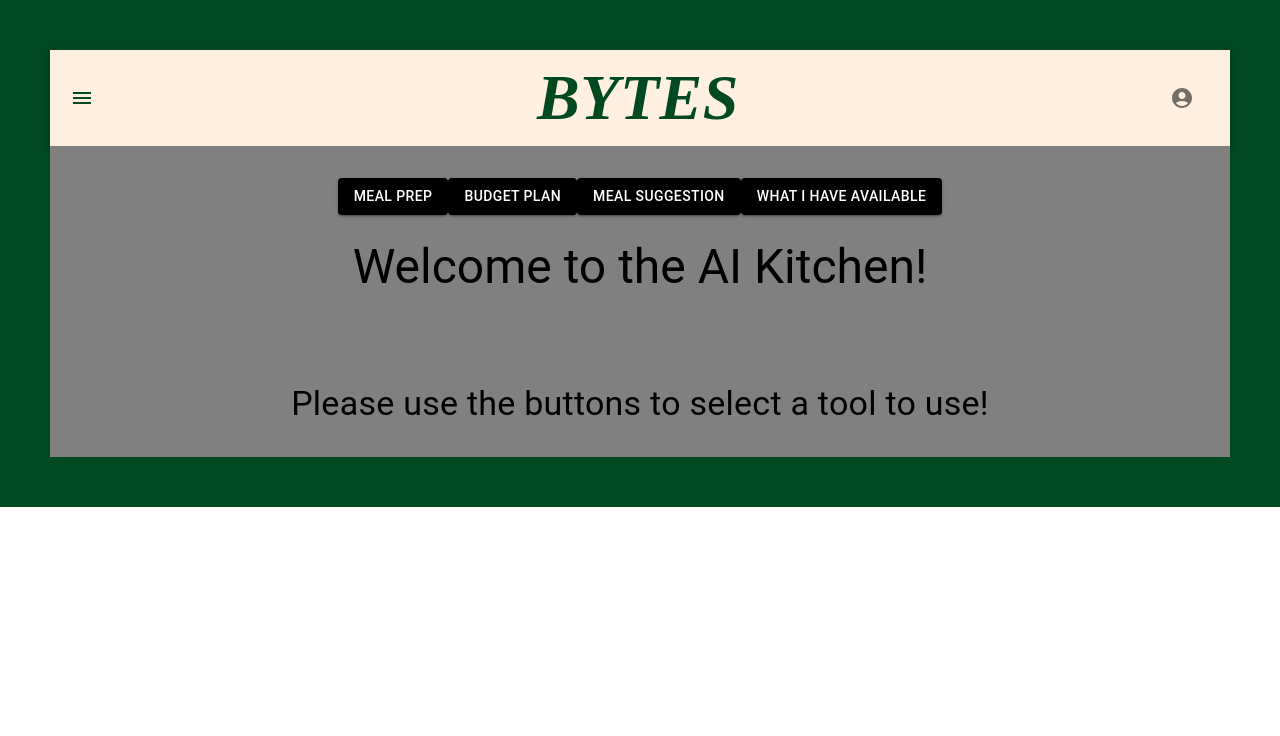
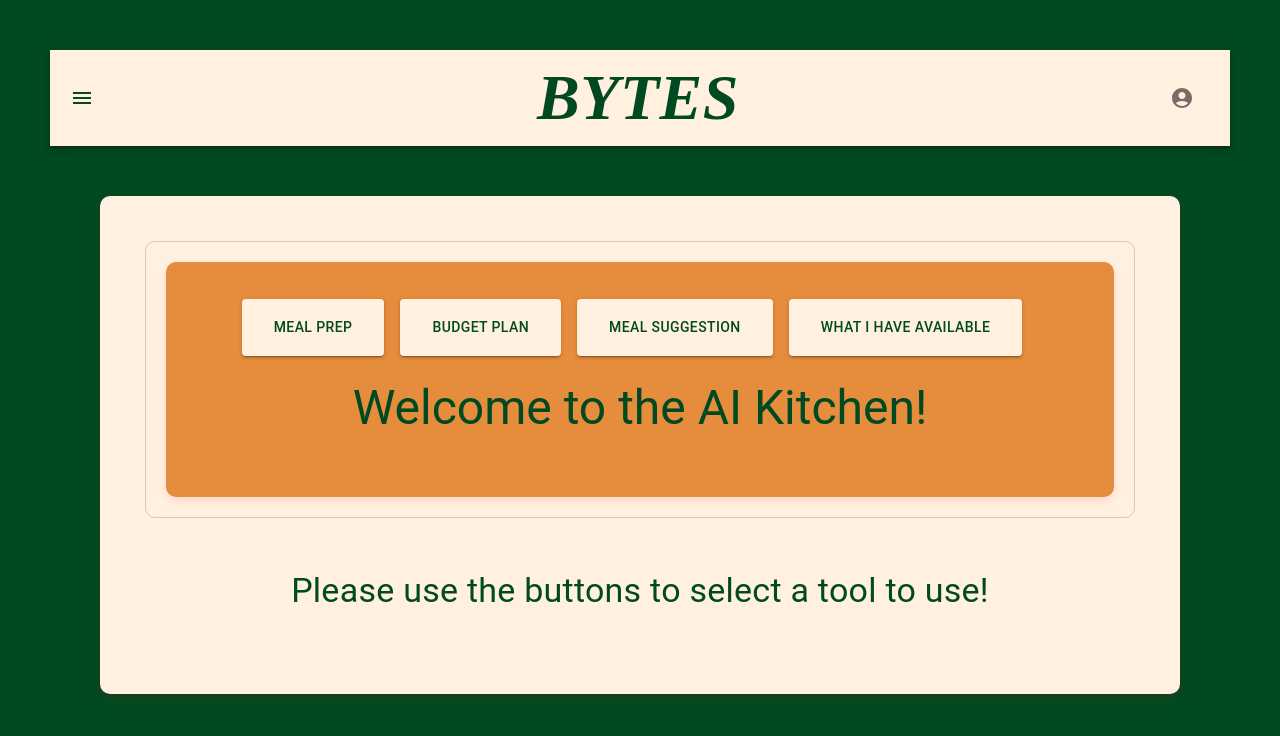
Before and after one commit to tmpurcell/recipe-book, a React (Create React App) app in the folder Frontend/recipe-book/: page /AIKitchen in a window 1280 px wide. Shown: the top 736 px of the page. Built offline with nearby package versions, Linux system fonts and the light colour scheme.

Commit message:
CSS styled for pages and elements

```diff
--- a/Frontend/recipe-book/src/App.css
+++ b/Frontend/recipe-book/src/App.css
@@ -2,6 +2,7 @@
   text-align: center;
   background-color: #004921;
   padding: 50px;
+  min-height: 100vh
 }
 
   .App-logo {
@@ -152,3 +153,40 @@
     box-shadow: 0 4px 8px rgba(255, 0, 0, 0.1);
     padding: 20px; /* Adjust as needed */
   }
+
+  .AI-container {
+    background-color: #e58c3d;
+    border-radius: 10px;
+    box-shadow: 0 4px 8px rgba(255, 0, 0, 0.1);
+    width: auto;
+    margin: 10px;
+    padding: 5px;
+  }
+
+  .AI-container-2 {
+    background-color: #fff0e0;
+    border-radius: 10px;
+    box-shadow: 0 4px 8px rgba(255, 0, 0, 0.1);
+    width: auto;
+    padding: 25px;
+    margin: 50px;
+    padding-bottom: 50px;
+  }
+
+  .meal-ai-container {
+    border: 1px solid #ccc;
+    border-radius: 10px;
+    padding: 10px;
+    margin: 20px;
+  }
+
+  .AI-meal-contain {
+    background-color: #e58c3d;
+    border-radius: 10px;
+    box-shadow: 0 4px 8px rgba(255, 0, 0, 0.1);
+    width: auto;
+    padding: 25px;
+    margin: 50px;
+    padding: 50px;
+    color: #004921;
+  }
--- a/Frontend/recipe-book/src/App.js
+++ b/Frontend/recipe-book/src/App.js
@@ -20,9 +20,9 @@ import { AIRecipeProvider } from './aiRecipeContext';
 
 function App() {
     return (
+      <div className="App">
       <RecipeProvider>
         <AIRecipeProvider>
-        <div className="App">
           <Router>
             <Header />
             <Routes>
@@ -38,9 +38,9 @@ function App() {
               <Route path='/AvailableItems' element={<AvailableItems />} />
             </Routes>
           </Router>
-        </div>
         </AIRecipeProvider>
       </RecipeProvider>
+      </div>
     );
 }
 
--- a/Frontend/recipe-book/src/components/AIKitchenPage.js
+++ b/Frontend/recipe-book/src/components/AIKitchenPage.js
@@ -6,24 +6,72 @@ import { Typography } from '@mui/material';
 
 export default function AIKitchen() {
     return (
-        <Box sx ={{ width: 'auto', bgcolor: 'gray', p: 4}}>
-            <Button component={Link} to="/mealprep" variant="contained" sx={{ backgroundColor: 'black', color: 'white' }}>
+        <div className='meal-ai-container'>
+            <div class='AI-container'>
+                <Box sx={{ width: 'auto', p: 4 }}>
+                    <Button
+                        component={Link}
+                        to="/mealprep"
+                        variant="contained"
+                        sx={{
+                            backgroundColor: '#fff0e0',
+                            color: '#004921', '&:hover': {backgroundColor: '#004921'},
+                            px: 4, // horizontal padding
+                            py: 2, // vertical padding
+                            mr: 2, // right margin
+                        }}
+                    >
                         Meal Prep
                     </Button>
-            <Button component={Link} to="/budgetplan" variant="contained" sx={{ backgroundColor: 'black', color: 'white' }}>
+                    <Button
+                        component={Link}
+                        to="/budgetplan"
+                        variant="contained"
+                        sx={{
+                            backgroundColor: '#fff0e0',
+                            color: '#004921', '&:hover': {backgroundColor: '#004921'},
+                            px: 4, // horizontal padding
+                            py: 2, // vertical padding
+                            mr: 2, // right margin
+                        }}
+                    >
                         Budget Plan
                     </Button>
-            <Button component={Link} to="/mealsuggestion" variant="contained" sx={{ backgroundColor: 'black', color: 'white' }}>
+                    <Button
+                        component={Link}
+                        to="/mealsuggestion"
+                        variant="contained"
+                        sx={{
+                            backgroundColor: '#fff0e0',
+                            color: '#004921', '&:hover': {backgroundColor: '#004921'},
+                            px: 4, // horizontal padding
+                            py: 2, // vertical padding
+                            mr: 2, // right margin
+                        }}
+                    >
                         Meal Suggestion
                     </Button>
-            <Button component={Link} to="/availableitems" variant="contained" sx={{ backgroundColor: 'black', color: 'white' }}>
+                    <Button
+                        component={Link}
+                        to="/availableitems"
+                        variant="contained"
+                        sx={{
+                            backgroundColor: '#fff0e0',
+                            color: '#004921', '&:hover': {backgroundColor: '#004921'},
+                            px: 4, // horizontal padding
+                            py: 2, // vertical padding
+                            mr: 2, // right margin
+                        }}
+                    >
                         What I Have Available
                     </Button>
-            <Typography component = 'h1' style={{ color: 'transparent'}}> filler </Typography>
-                <Typography variant='h3' component='h1'>
+                    <Typography component='h1' style={{ color: 'transparent' }}> filler </Typography>
+                    <Typography variant='h3' component='h1' style={{color: '#004921'}}>
                         Welcome to the AI Kitchen!
                     </Typography>
-                <Typography component = 'h1' style={{ color: 'transparent'}}> filler </Typography>
+                    <Typography component='h1' style={{ color: 'transparent' }}> filler </Typography>
                 </Box>
+            </div>
+        </div>
     );
 }
--- a/Frontend/recipe-book/src/components/AddRecipeButton.js
+++ b/Frontend/recipe-book/src/components/AddRecipeButton.js
@@ -19,7 +19,7 @@ const AddRecipeButton = ({ recipeName, ingredients, steps, onAddToMyRecipes }) =
   };
 
   return (
-    <Button variant="contained" color="primary" onClick={handleAddToMyRecipes}>
+    <Button variant="contained" style={{color: '#004921', backgroundColor: '#fff0e0'}} onClick={handleAddToMyRecipes}>
       Add to My Recipes
     </Button>
   );
--- a/Frontend/recipe-book/src/pages/aikitchen.js
+++ b/Frontend/recipe-book/src/pages/aikitchen.js
@@ -1,5 +1,6 @@
 import * as React from 'react';
 import AIKitchen from '../components/AIKitchenPage';
+import '../App.css'
 
 import { Typography } from '@mui/material';
 import Box from '@mui/material/Box';
@@ -7,14 +8,14 @@ import Box from '@mui/material/Box';
 
 function MealAI() {
   return (
-    <div>
+      <div className='AI-container-2'>
         <AIKitchen />
-        <Box sx ={{ width: 'auto', bgcolor: 'gray', p: 4}}>
-          <Typography variant = 'h4' component='h1'>
-                    Please use the buttons to select a tool to use!
+        <Box sx={{ width: 'auto', p: 4 }}>
+          <Typography variant='h4' component='h1' style={{color: '#004921'}}>
+            Please use the buttons to select a tool to use!
           </Typography>
         </Box>
-    </div>
+      </div>
   );
 }
 
--- a/Frontend/recipe-book/src/pages/availableitems.js
+++ b/Frontend/recipe-book/src/pages/availableitems.js
@@ -52,14 +52,14 @@ function AvailableItems() {
                     onChange={(event) => setIngredients(event.target.value)}
                     fullWidth
                     margin="normal"
-                    sx={{ backgroundColor: 'white', '& input': { color: 'black' } }}
+                    sx={{ backgroundColor: '#fff0e0', '& input': { color: '#004921' } }}
                 />
-                <Button type="submit" variant="contained" color="primary" sx={{ backgroundColor: 'black', color: 'white' }}>
+                <Button type="submit" variant="contained" color="primary" sx={{ backgroundColor: '#fff0e0', color: '#004921', '&:hover':{backgroundColor: '#e58c3d'} }}>
                     Submit
                 </Button>
             </form>
                 <div style={{ marginTop: '20px' }}> {/* Add margin to create space */}
-                    {loading && <CircularProgress />} {/* Show loading icon if loading state is true */}
+                {loading && <CircularProgress style={{color: '#fff0e0'}}/>} {/* Show loading icon if loading state is true */}
                 </div>
                 <div>
                     <FormattedText text={responseText} />
@@ -84,7 +84,7 @@ function FormattedText({ text }) {
 
     // Display the formatted recipe
     return (
-        <div>
+        <div className='AI-meal-contain'>
             <h2>{structuredRecipe.mealItem}</h2>
             <h2>Ingredients</h2>
             <p>{structuredRecipe.ingredients}</p>
--- a/Frontend/recipe-book/src/pages/budgetplan.js
+++ b/Frontend/recipe-book/src/pages/budgetplan.js
@@ -56,14 +56,14 @@ function BudgetPlan() {
                     onChange={(event) => setBudgetAmount(event.target.value)}
                     fullWidth
                     margin="normal"
-                    sx={{ backgroundColor: 'white', '& input': { color: 'black' } }}
+                    sx={{ backgroundColor: '#fff0e0', '& input': { color: '#004921' } }}
                 />
-                <Button type="submit" variant="contained" color="primary" sx={{ backgroundColor: 'black', color: 'white' }}>
+                <Button type="submit" variant="contained" color="primary" sx={{ backgroundColor: '#fff0e0', color: '#004921', '&:hover':{backgroundColor: '#e58c3d'} }}>
                     Submit
                 </Button>
                 </form>
                 <div style={{ marginTop: '20px' }}> {/* Add margin to create space */}
-                    {loading && <CircularProgress />} {/* Show loading icon if loading state is true */}
+                {loading && <CircularProgress style={{color: '#fff0e0'}}/>} {/* Show loading icon if loading state is true */}
                     </div>
                 <div>
                 <FormattedText text={responseText} />
@@ -88,7 +88,7 @@ function FormattedText({ text }) {
 
     // Display the formatted recipe
     return (
-        <div>
+        <div className='AI-meal-contain'>
             <h2>{structuredRecipe.mealItem}</h2>
             <h2>Ingredients</h2>
             <p>{structuredRecipe.ingredients}</p>
--- a/Frontend/recipe-book/src/pages/mealsuggestion.js
+++ b/Frontend/recipe-book/src/pages/mealsuggestion.js
@@ -53,14 +53,14 @@ function MealSuggestion() {
                     onChange={(event) => setFoodType(event.target.value)}
                     fullWidth
                     margin="normal"
-                    sx={{ backgroundColor: 'white', '& input': { color: 'black' } }}
+                    sx={{ backgroundColor: '#fff0e0', '& input': { color: '#004921' } }}
                 />
-                <Button type="submit" variant="contained" color="primary" sx={{ backgroundColor: 'black', color: 'white' }}>
+                <Button type="submit" variant="contained" color="primary" sx={{ backgroundColor: '#fff0e0', color: '#004921', '&:hover':{backgroundColor: '#e58c3d'} }}>
                     Submit
                 </Button>
             </form>
             <div style={{ marginTop: '20px' }}> {/* Add margin to create space */}
-                {loading && <CircularProgress />} {/* Show loading icon if loading state is true */}
+            {loading && <CircularProgress style={{color: '#fff0e0'}}/>} {/* Show loading icon if loading state is true */}
                 </div>
             <div>
             <FormattedText text={responseText} />
@@ -85,7 +85,7 @@ function FormattedText({ text }) {
 
     // Display the formatted recipe
     return (
-        <div>
+        <div className='AI-meal-contain'>
             <h2>{structuredRecipe.mealItem}</h2>
             <h2>Ingredients</h2>
             <p>{structuredRecipe.ingredients}</p>
```
Also changed, not shown: Frontend/recipe-book/src/pages/mealprep.js (+5 -5 lines). Lines whose indentation alone changed are shown as unchanged.
